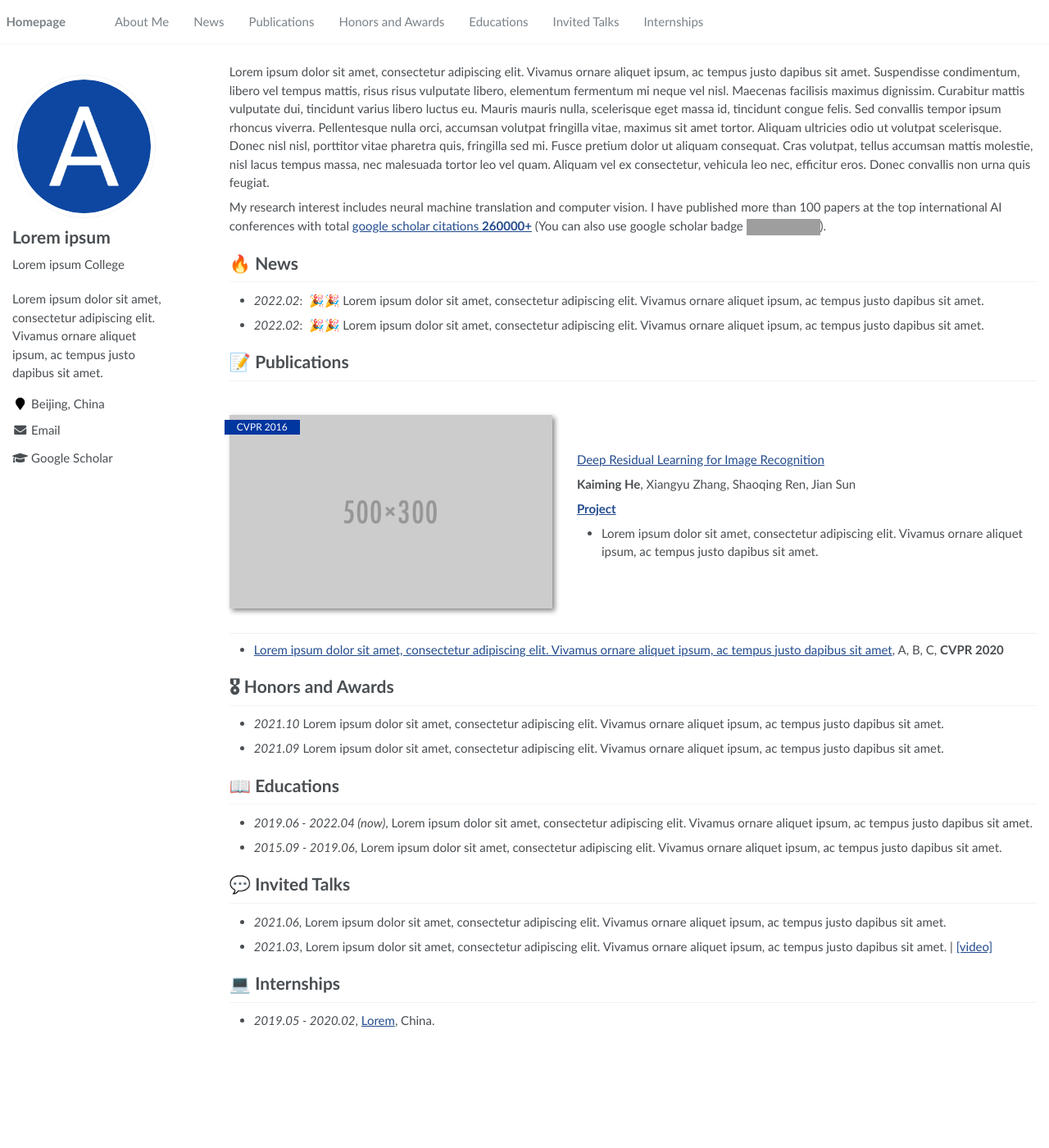
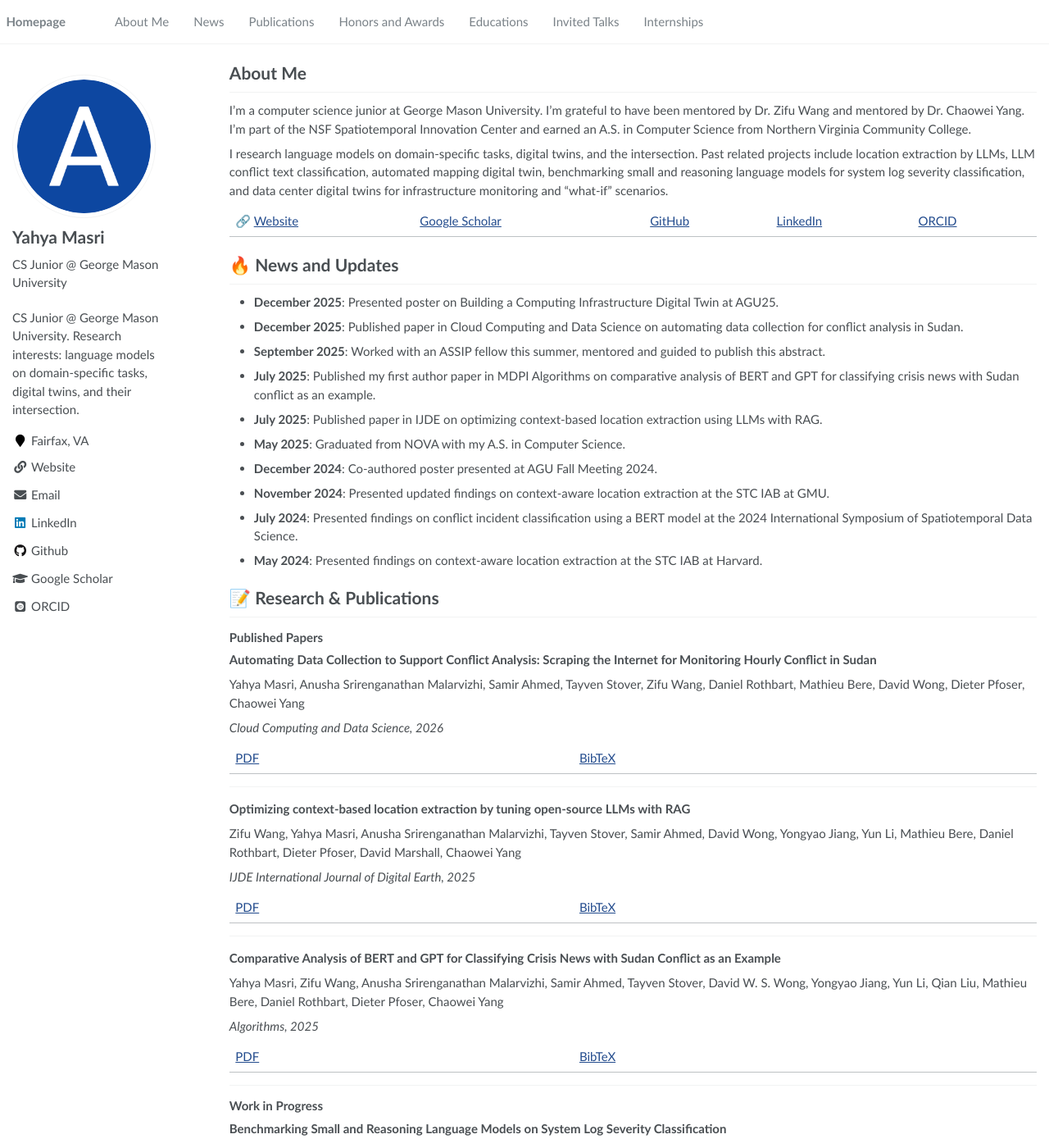
Before and after one commit to RayeRen/acad-homepage.github.io, a Jekyll site: the page built from _pages/about.md, in a window 1280 px wide and 1400 px high. Shown: the whole window at 82% size. Built offline with Jekyll 4.4.1, drawn with Linux system fonts in a browser that asks for light colours; some web fonts are replaced; some of the changed text lies outside the part shown; grey boxes are pictures that could not be loaded.

Commit message:
added content

```diff
--- a/_config.yml
+++ b/_config.yml
@@ -6,9 +6,9 @@
 # `jekyll serve`. If you change this file, please restart the server process.
 
 # Site Settings
-title                    : "Lorem ipsum"
-description              : "Lorem ipsum dolor sit amet, consectetur adipiscing elit. Vivamus ornare aliquet ipsum, ac tempus justo dapibus sit amet. "
-repository               : "RayeRen/acad-homepage.github.io"
+title                    : "Yahya Masri"
+description              : "CS Junior @ George Mason University. Research interests: language models on domain-specific tasks, digital twins, and their intersection."
+repository               : "yahya3867/yahya3867.github.io"
 google_scholar_stats_use_cdn : true
 
 # google analytics
@@ -21,31 +21,31 @@ baidu_site_verification  :  # get baidu_site_verification from https://ziyuan.ba
 
 # Site Author
 author:
-  name             : "Lorem ipsum"
+  name             : "Yahya Masri"
   avatar           : "images/android-chrome-512x512.png"
-  bio              : "Lorem ipsum College"
-  location         : "Beijing, China"
+  bio              : "CS Junior @ George Mason University"
+  location         : "Fairfax, VA"
   employer         :
   pubmed           :
-  googlescholar    : "https://scholar.google.com/citations?user=YOUR_GOOGLE_SCHOLAR_ID"
-  email            : "Lorem@ipsum.com"
+  googlescholar    : "https://scholar.google.com/citations?user=9H1ryOAAAAAJ&hl=en"
+  email            : "yahya.masri@yahoo.com"
   researchgate     :  # e.g., "https://www.researchgate.net/profile/yourprofile"
-  uri              :
+  uri              : "https://yahyamasri.com"
   bitbucket        :
   codepen          :
   dribbble         :
   flickr           :
   facebook         :
   foursquare       :
-  github           : # e.g., "github username"
+  github           : "yahya3867"
   google_plus      :
   keybase          :
   instagram        :
   impactstory      : # e.g., "https://profiles.impactstory.org/u/xxxx-xxxx-xxxx-xxxx"
   lastfm           :
-  linkedin         : # e.g., "linkedin username"
+  linkedin         : "yahya-masri"
   dblp             : # e.g., "https://dblp.org/pid/xx/xxxx.html"
-  orcid            : # e.g., "https://orcid.org/xxxx"
+  orcid            : "https://orcid.org/0009-0005-7053-7844"
   pinterest        :
   soundcloud       :
   stackoverflow    : # http://stackoverflow.com/users/123456/username
--- a/_pages/about.md
+++ b/_pages/about.md
@@ -17,42 +17,111 @@ redirect_from:
 
 <span class='anchor' id='about-me'></span>
 
-Lorem ipsum dolor sit amet, consectetur adipiscing elit. Vivamus ornare aliquet ipsum, ac tempus justo dapibus sit amet. Suspendisse condimentum, libero vel tempus mattis, risus risus vulputate libero, elementum fermentum mi neque vel nisl. Maecenas facilisis maximus dignissim. Curabitur mattis vulputate dui, tincidunt varius libero luctus eu. Mauris mauris nulla, scelerisque eget massa id, tincidunt congue felis. Sed convallis tempor ipsum rhoncus viverra. Pellentesque nulla orci, accumsan volutpat fringilla vitae, maximus sit amet tortor. Aliquam ultricies odio ut volutpat scelerisque. Donec nisl nisl, porttitor vitae pharetra quis, fringilla sed mi. Fusce pretium dolor ut aliquam consequat. Cras volutpat, tellus accumsan mattis molestie, nisl lacus tempus massa, nec malesuada tortor leo vel quam. Aliquam vel ex consectetur, vehicula leo nec, efficitur eros. Donec convallis non urna quis feugiat.
+# About Me
 
-My research interest includes neural machine translation and computer vision. I have published more than 100 papers at the top international AI conferences with total <a href='https://scholar.google.com/citations?user=DhtAFkwAAAAJ'>google scholar citations <strong><span id='total_cit'>260000+</span></strong></a> (You can also use google scholar badge <a href='https://scholar.google.com/citations?user=DhtAFkwAAAAJ'><img src="https://img.shields.io/endpoint?url={{ url | url_encode }}&logo=Google%20Scholar&labelColor=f6f6f6&color=9cf&style=flat&label=citations"></a>).
+I'm a computer science junior at George Mason University. I'm grateful to have been mentored by Dr. Zifu Wang and mentored by Dr. Chaowei Yang. I'm part of the NSF Spatiotemporal Innovation Center and earned an A.S. in Computer Science from Northern Virginia Community College.
+
+I research language models on domain-specific tasks, digital twins, and the intersection. Past related projects include location extraction by LLMs, LLM conflict text classification, automated mapping digital twin, benchmarking small and reasoning language models for system log severity classification, and data center digital twins for infrastructure monitoring and "what-if" scenarios.
+
+🔗 [Website](https://yahyamasri.com) | [Google Scholar](https://scholar.google.com/citations?user=9H1ryOAAAAAJ&hl=en) | [GitHub](https://github.com/yahya3867) | [LinkedIn](https://www.linkedin.com/in/yahya-masri) | [ORCID](https://orcid.org/0009-0005-7053-7844)
 
 
-# 🔥 News
-- *2022.02*: &nbsp;🎉🎉 Lorem ipsum dolor sit amet, consectetur adipiscing elit. Vivamus ornare aliquet ipsum, ac tempus justo dapibus sit amet.
-- *2022.02*: &nbsp;🎉🎉 Lorem ipsum dolor sit amet, consectetur adipiscing elit. Vivamus ornare aliquet ipsum, ac tempus justo dapibus sit amet.
+# 🔥 News and Updates
+- **December 2025**: Presented poster on Building a Computing Infrastructure Digital Twin at AGU25.
+- **December 2025**: Published paper in Cloud Computing and Data Science on automating data collection for conflict analysis in Sudan.
+- **September 2025**: Worked with an ASSIP fellow this summer, mentored and guided to publish this abstract.
+- **July 2025**: Published my first author paper in MDPI Algorithms on comparative analysis of BERT and GPT for classifying crisis news with Sudan conflict as an example.
+- **July 2025**: Published paper in IJDE on optimizing context-based location extraction using LLMs with RAG.
+- **May 2025**: Graduated from NOVA with my A.S. in Computer Science.
+- **December 2024**: Co-authored poster presented at AGU Fall Meeting 2024.
+- **November 2024**: Presented updated findings on context-aware location extraction at the STC IAB at GMU.
+- **July 2024**: Presented findings on conflict incident classification using a BERT model at the 2024 International Symposium of Spatiotemporal Data Science.
+- **May 2024**: Presented findings on context-aware location extraction at the STC IAB at Harvard.
 
-# 📝 Publications
 
-<div class='paper-box'><div class='paper-box-image'><div><div class="badge">CVPR 2016</div><img src='images/500x300.png' alt="sym" width="100%"></div></div>
-<div class='paper-box-text' markdown="1">
+# 📝 Research & Publications
 
-[Deep Residual Learning for Image Recognition](https://openaccess.thecvf.com/content_cvpr_2016/papers/He_Deep_Residual_Learning_CVPR_2016_paper.pdf)
+### Published Papers
 
-**Kaiming He**, Xiangyu Zhang, Shaoqing Ren, Jian Sun
+**Automating Data Collection to Support Conflict Analysis: Scraping the Internet for Monitoring Hourly Conflict in Sudan**
 
-[**Project**](https://scholar.google.com/citations?view_op=view_citation&hl=zh-CN&user=DhtAFkwAAAAJ&citation_for_view=DhtAFkwAAAAJ:ALROH1vI_8AC) <strong><span class='show_paper_citations' data='DhtAFkwAAAAJ:ALROH1vI_8AC'></span></strong>
-- Lorem ipsum dolor sit amet, consectetur adipiscing elit. Vivamus ornare aliquet ipsum, ac tempus justo dapibus sit amet.
-</div>
-</div>
+Yahya Masri, Anusha Srirenganathan Malarvizhi, Samir Ahmed, Tayven Stover, Zifu Wang, Daniel Rothbart, Mathieu Bere, David Wong, Dieter Pfoser, Chaowei Yang
 
-- [Lorem ipsum dolor sit amet, consectetur adipiscing elit. Vivamus ornare aliquet ipsum, ac tempus justo dapibus sit amet](https://github.com), A, B, C, **CVPR 2020**
+*Cloud Computing and Data Science, 2026*
 
-# 🎖 Honors and Awards
-- *2021.10* Lorem ipsum dolor sit amet, consectetur adipiscing elit. Vivamus ornare aliquet ipsum, ac tempus justo dapibus sit amet.
-- *2021.09* Lorem ipsum dolor sit amet, consectetur adipiscing elit. Vivamus ornare aliquet ipsum, ac tempus justo dapibus sit amet.
+[PDF](link-to-pdf) | [BibTeX](link-to-bibtex)
 
-# 📖 Educations
-- *2019.06 - 2022.04 (now)*, Lorem ipsum dolor sit amet, consectetur adipiscing elit. Vivamus ornare aliquet ipsum, ac tempus justo dapibus sit amet.
-- *2015.09 - 2019.06*, Lorem ipsum dolor sit amet, consectetur adipiscing elit. Vivamus ornare aliquet ipsum, ac tempus justo dapibus sit amet.
+---
 
-# 💬 Invited Talks
-- *2021.06*, Lorem ipsum dolor sit amet, consectetur adipiscing elit. Vivamus ornare aliquet ipsum, ac tempus justo dapibus sit amet.
-- *2021.03*, Lorem ipsum dolor sit amet, consectetur adipiscing elit. Vivamus ornare aliquet ipsum, ac tempus justo dapibus sit amet.  \| [\[video\]](https://github.com/)
+**Optimizing context-based location extraction by tuning open-source LLMs with RAG**
 
-# 💻 Internships
-- *2019.05 - 2020.02*, [Lorem](https://github.com/), China.
+Zifu Wang, Yahya Masri, Anusha Srirenganathan Malarvizhi, Tayven Stover, Samir Ahmed, David Wong, Yongyao Jiang, Yun Li, Mathieu Bere, Daniel Rothbart, Dieter Pfoser, David Marshall, Chaowei Yang
+
+*IJDE International Journal of Digital Earth, 2025*
+
+[PDF](link-to-pdf) | [BibTeX](link-to-bibtex)
+
+---
+
+**Comparative Analysis of BERT and GPT for Classifying Crisis News with Sudan Conflict as an Example**
+
+Yahya Masri, Zifu Wang, Anusha Srirenganathan Malarvizhi, Samir Ahmed, Tayven Stover, David W. S. Wong, Yongyao Jiang, Yun Li, Qian Liu, Mathieu Bere, Daniel Rothbart, Dieter Pfoser, Chaowei Yang
+
+*Algorithms, 2025*
+
+[PDF](link-to-pdf) | [BibTeX](link-to-bibtex)
+
+---
+
+### Work in Progress
+
+**Benchmarking Small and Reasoning Language Models on System Log Severity Classification**
+
+Yahya Masri, Emily Ma, Joseph Rogers, Zifu Wang, Chaowei Yang
+
+*Currently Drafting, 2025*
+
+[BibTeX](link-to-bibtex)
+
+---
+
+**Automating Map-Making through Enhanced Geographic Information Extraction Using Retrieval-Augmented Generation with Open-source Large Language Models**
+
+Yahya Masri, Zifu Wang, Chaowei Yang
+
+*Currently Drafting, 2025*
+
+[BibTeX](link-to-bibtex)
+
+
+# 👨‍🏫 Teaching & Mentoring
+
+I am passionate about teaching and mentoring:
+
+- **ASSIP Fellow mentoring** (Summer 2025)
+
+
+# 💼 Experience
+
+**Undergraduate Research Assistant, NSF Spatiotemporal Innovation Center**
+
+George Mason University, Fairfax, VA
+
+*2024 – Present*
+
+
+# 🎤 Professional Service
+
+- Presented at Annual AGU25
+- Presented at AGU Fall Meeting 2024
+- Presented at the 2024 International Symposium of Spatiotemporal Data Science
+- Presented at the NSF STC IAB meetings (Harvard 2024, GMU 2024)
+
+
+# ☕ Miscellaneous
+
+**Projects**:
+- **Glimpse**: AI platform that converts product one-liners into cinematic marketing videos
+- **SoccerBot**: LLM-powered soccer prediction and analysis app with RAG
+- **BlueTemp**: AI platform for predicting sea water temperatures
+- **Crushor**: retro platform game
```
